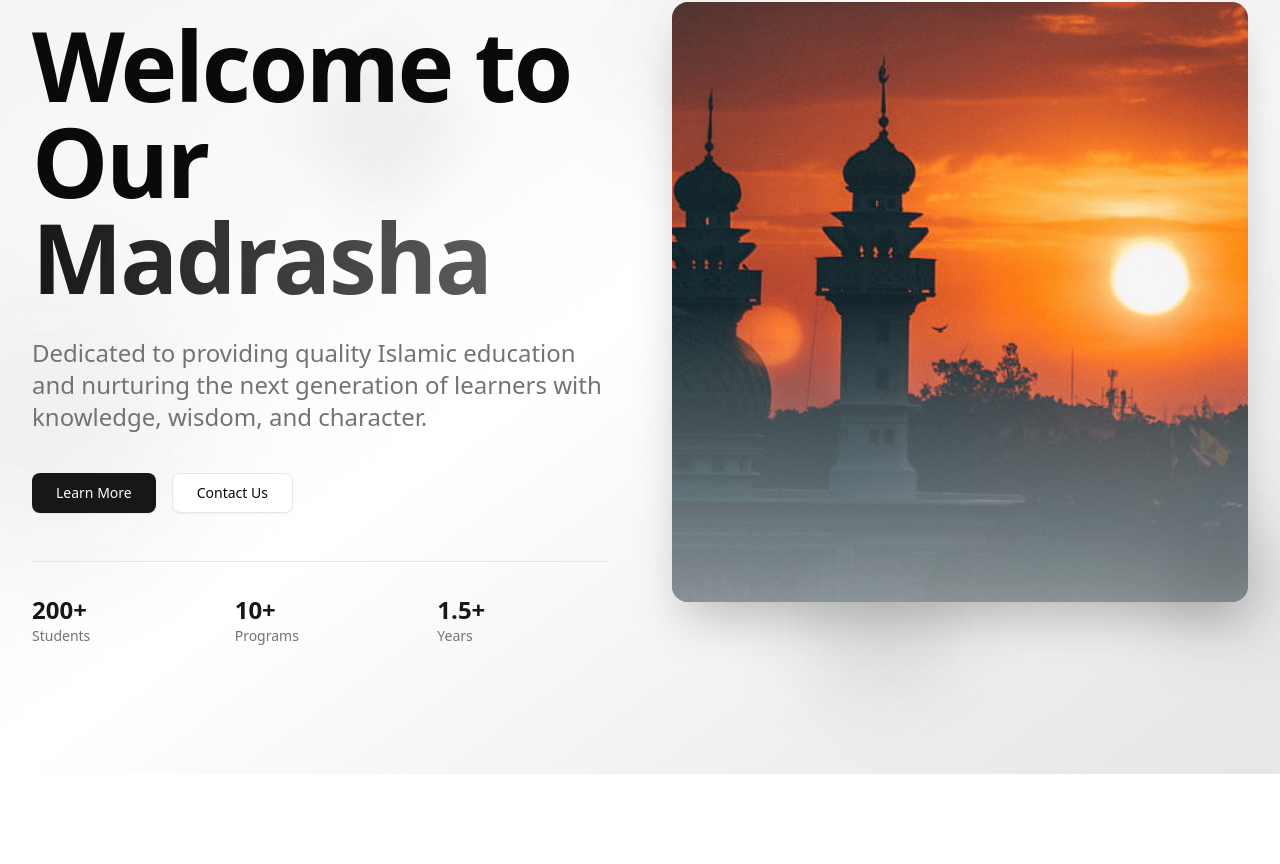
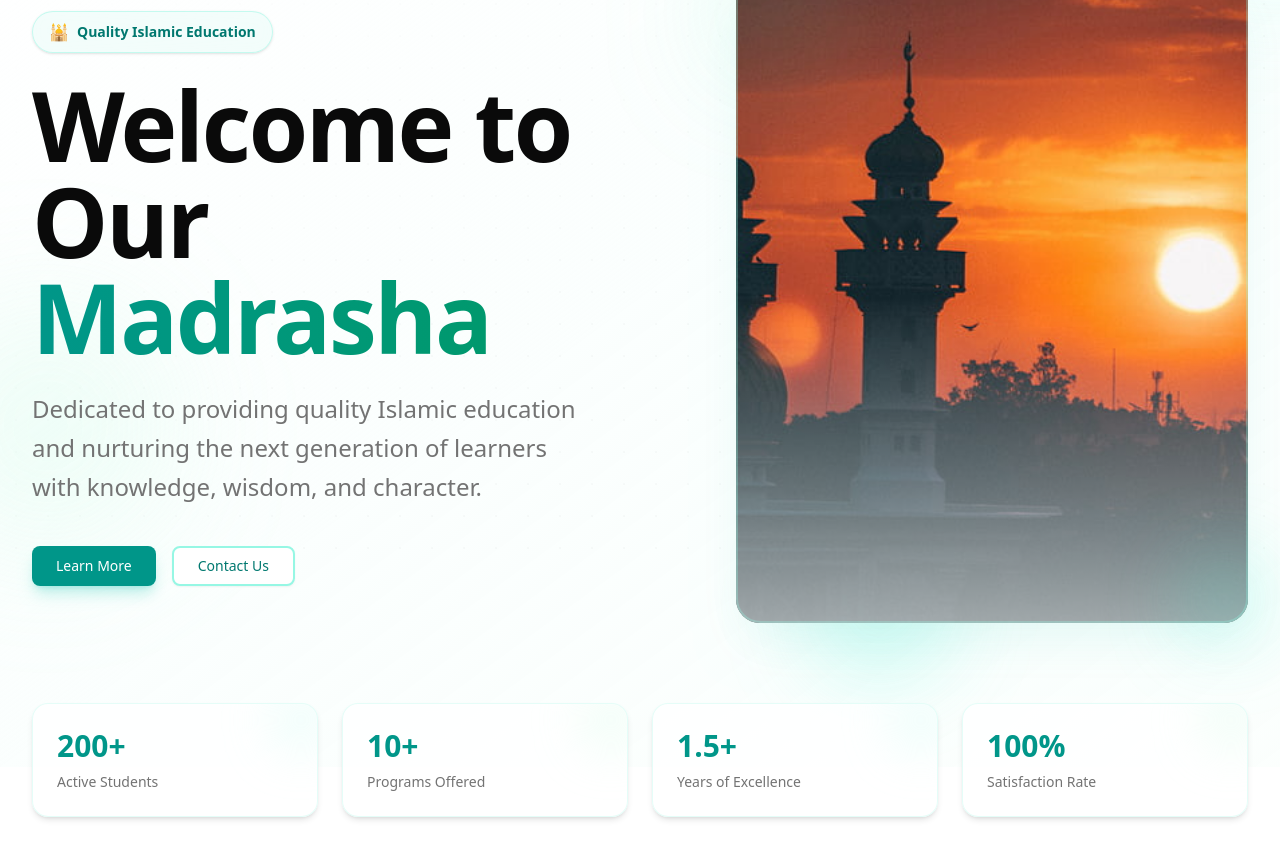
Before and after one commit to amJayem/madrasha-website, a SvelteKit app: page / in a window 1280 px wide. Shown: the part 236-1100 px from the top of the page. Built offline with nearby package versions, Linux system fonts and the light colour scheme.

Commit message:
style: update hero section

```diff
--- a/src/routes/+page.svelte
+++ b/src/routes/+page.svelte
@@ -4,11 +4,15 @@
 	import { assets, heroStats } from '$lib/data/content';
 	import { setupScrollAnimation } from '$lib/utils/scroll-animation';
 
+	let heroSection: HTMLElement;
+	let statsSection: HTMLElement;
 	let missionSection: HTMLElement;
 	let featuresSection: HTMLElement;
 	let ctaSection: HTMLElement;
 
 	onMount(() => {
+		if (heroSection) setupScrollAnimation(heroSection, { animation: 'fade', threshold: 0.2 });
+		if (statsSection) setupScrollAnimation(statsSection, { animation: 'slide-up', threshold: 0.1 });
 		if (missionSection) setupScrollAnimation(missionSection, { animation: 'slide-up' });
 		if (featuresSection) setupScrollAnimation(featuresSection, { animation: 'fade' });
 		if (ctaSection) setupScrollAnimation(ctaSection, { animation: 'slide-up' });
@@ -21,95 +25,90 @@
 </svelte:head>
 
 <!-- Hero Section -->
-<section class="relative overflow-hidden bg-linear-to-br from-primary/5 via-background to-primary/10 py-16 sm:py-24 lg:py-32">
+<section
+	bind:this={heroSection}
+	class="relative overflow-hidden bg-linear-to-br from-background via-teal-50/30 to-emerald-50/20 dark:from-background dark:via-teal-950/10 dark:to-emerald-950/5 py-20 sm:py-28 lg:py-36"
+>
+	<!-- Subtle Background Pattern -->
+	<div class="absolute inset-0 pattern-geometric opacity-40" aria-hidden="true"></div>
+
 	<!-- Decorative Background Elements -->
-	<div class="absolute inset-0 overflow-hidden">
+	<div class="absolute inset-0 overflow-hidden" aria-hidden="true">
 		<!-- Large Circle -->
 		<div
-			class="absolute -top-40 -right-40 h-80 w-80 rounded-full bg-primary/10 blur-3xl"
-			aria-hidden="true"
+			class="absolute -top-40 -right-40 h-80 w-80 rounded-full bg-teal-200/20 dark:bg-teal-900/20 blur-3xl"
 		></div>
 		<!-- Medium Circle -->
 		<div
-			class="absolute top-1/2 -left-20 h-64 w-64 rounded-full bg-primary/5 blur-3xl"
-			aria-hidden="true"
+			class="absolute top-1/2 -left-20 h-64 w-64 rounded-full bg-emerald-200/15 dark:bg-emerald-900/15 blur-3xl"
 		></div>
 		<!-- Small Circle -->
 		<div
-			class="absolute bottom-20 right-1/4 h-40 w-40 rounded-full bg-primary/10 blur-2xl"
-			aria-hidden="true"
-		></div>
-		<!-- Geometric Shapes -->
-		<div
-			class="absolute top-1/4 left-1/4 h-32 w-32 rotate-45 rounded-lg bg-primary/5 blur-xl"
-			aria-hidden="true"
+			class="absolute bottom-20 right-1/4 h-40 w-40 rounded-full bg-teal-300/20 dark:bg-teal-800/20 blur-2xl"
 		></div>
 	</div>
 
 	<div class="container relative mx-auto px-4 sm:px-6 lg:px-8">
-		<div class="grid grid-cols-1 gap-12 lg:grid-cols-2 lg:items-center lg:gap-16">
+		<div class="grid grid-cols-1 gap-12 lg:grid-cols-2 lg:items-center lg:gap-16 xl:gap-20">
 			<!-- Left Column: Text Content -->
 			<div class="text-center lg:text-left">
-				<!-- Badge/Highlight -->
-				<div class="mb-6 inline-flex items-center rounded-full bg-primary/10 px-4 py-2 text-sm font-medium text-primary">
-					<span class="mr-2">🕌</span>
-					Quality Islamic Education
+				<!-- Badge Above Headline -->
+				<div
+					class="mb-6 inline-flex items-center gap-2 rounded-full border border-teal-200/50 dark:border-teal-800/50 bg-teal-50/80 dark:bg-teal-950/30 px-4 py-2 text-sm font-semibold text-teal-700 dark:text-teal-300 shadow-sm backdrop-blur-sm"
+				>
+					<span class="text-base">🕌</span>
+					<span>Quality Islamic Education</span>
 				</div>
 
 				<!-- Main Heading -->
 				<h1
-					class="text-5xl font-bold tracking-tight text-foreground sm:text-6xl md:text-7xl lg:text-8xl"
+					class="text-4xl font-bold tracking-tight text-foreground sm:text-5xl md:text-6xl lg:text-7xl xl:text-8xl"
 				>
 					Welcome to Our
-					<span class="bg-linear-to-r from-primary to-primary/70 bg-clip-text text-transparent">
+					<span
+						class="block bg-linear-to-r from-teal-600 to-emerald-600 dark:from-teal-400 dark:to-emerald-400 bg-clip-text text-transparent"
+					>
 						Madrasha
 					</span>
 				</h1>
 
 				<!-- Subheading -->
-				<p class="mt-8 text-xl leading-8 text-muted-foreground sm:text-2xl">
+				<p
+					class="mt-6 text-lg leading-relaxed text-muted-foreground sm:text-xl md:text-2xl lg:max-w-2xl"
+				>
 					Dedicated to providing quality Islamic education and nurturing the next generation of
 					learners with knowledge, wisdom, and character.
 				</p>
 
 				<!-- CTA Buttons -->
-				<div class="mt-10 flex flex-col items-center gap-4 sm:flex-row sm:justify-center lg:justify-start">
-					<Button href="/about" size="lg" class="w-full sm:w-auto">
+				<div
+					class="mt-10 flex flex-col items-center gap-4 sm:flex-row sm:justify-center lg:justify-start"
+				>
+					<Button
+						href="/about"
+						size="lg"
+						class="w-full sm:w-auto bg-teal-600 hover:bg-teal-700 dark:bg-teal-500 dark:hover:bg-teal-600 text-white shadow-lg shadow-teal-500/25 hover:shadow-xl hover:shadow-teal-500/30 transition-all duration-300"
+					>
 						Learn More
 					</Button>
-					<Button href="/contact" variant="outline" size="lg" class="w-full sm:w-auto">
+					<Button
+						href="/contact"
+						variant="outline"
+						size="lg"
+						class="w-full sm:w-auto border-2 border-teal-200 dark:border-teal-800 text-teal-700 dark:text-teal-300 hover:bg-teal-50 dark:hover:bg-teal-950/30 hover:border-teal-300 dark:hover:border-teal-700 transition-all duration-300"
+					>
 						Contact Us
 					</Button>
 				</div>
-
-				<!-- Quick Stats (Optional) -->
-				<div class="mt-12 grid grid-cols-3 gap-8 border-t border-border pt-8">
-					<div>
-						<div class="text-2xl font-bold text-primary">{heroStats.students}</div>
-						<div class="text-sm text-muted-foreground">Students</div>
-					</div>
-					<div>
-						<div class="text-2xl font-bold text-primary">{heroStats.programs}</div>
-						<div class="text-sm text-muted-foreground">Programs</div>
-					</div>
-					<div>
-						<div class="text-2xl font-bold text-primary">{heroStats.years}</div>
-						<div class="text-sm text-muted-foreground">Years</div>
-					</div>
-				</div>
 			</div>
 
-			<!-- Right Column: Illustration/Image -->
+			<!-- Right Column: Image/Pattern -->
 			<div class="relative flex items-center justify-center lg:justify-end">
 				<!-- Decorative Frame -->
-				<div class="relative">
+				<div class="relative w-full max-w-lg">
 					<!-- Main Image Container -->
 					<div
-						class="relative h-[400px] w-full overflow-hidden rounded-2xl bg-linear-to-br from-primary/20 to-primary/5 shadow-2xl sm:h-[500px] lg:h-[600px]"
-					>
-						<!-- Placeholder for image - replace with actual image -->
-						<div
-							class="flex h-full w-full items-center justify-center bg-linear-to-br from-primary/10 via-primary/5 to-background"
+						class="relative h-[400px] w-full overflow-hidden rounded-3xl bg-linear-to-br from-teal-100/50 to-emerald-100/50 dark:from-teal-900/30 dark:to-emerald-900/30 shadow-2xl shadow-teal-500/10 sm:h-[500px] lg:h-[600px] xl:h-[650px]"
 					>
 						<!-- Hero Image -->
 						<img
@@ -118,24 +117,90 @@
 							class="h-full w-full object-cover"
 							loading="eager"
 						/>
-						</div>
 
 						<!-- Overlay Gradient -->
 						<div
-							class="absolute inset-0 bg-linear-to-t from-background/50 via-transparent to-transparent"
+							class="absolute inset-0 bg-linear-to-t from-background/60 via-transparent to-transparent"
+						></div>
+
+						<!-- Decorative Border Glow -->
+						<div
+							class="absolute inset-0 rounded-3xl border-2 border-teal-200/30 dark:border-teal-800/30"
 						></div>
 					</div>
 
-					<!-- Decorative Accent -->
+					<!-- Decorative Accent Elements -->
 					<div
-						class="absolute -bottom-6 -right-6 h-24 w-24 rounded-full bg-primary/20 blur-2xl"
+						class="absolute -bottom-4 -right-4 h-20 w-20 rounded-full bg-teal-300/30 dark:bg-teal-700/30 blur-2xl"
 						aria-hidden="true"
 					></div>
 					<div
-						class="absolute -top-6 -left-6 h-32 w-32 rounded-full bg-primary/10 blur-3xl"
+						class="absolute -top-4 -left-4 h-28 w-28 rounded-full bg-emerald-300/20 dark:bg-emerald-700/20 blur-3xl"
 						aria-hidden="true"
 					></div>
 				</div>
+			</div>
+		</div>
+	</div>
+</section>
+
+<!-- Stats Section -->
+<section
+	bind:this={statsSection}
+	class="relative -mt-8 mb-8 sm:-mt-12 sm:mb-12 lg:-mt-16 lg:mb-16"
+>
+	<div class="container mx-auto px-4 sm:px-6 lg:px-8">
+		<div class="grid grid-cols-1 gap-6 sm:grid-cols-2 lg:grid-cols-4">
+			<!-- Stat Card 1 -->
+			<div
+				class="group relative overflow-hidden rounded-2xl border border-teal-100/50 dark:border-teal-900/50 bg-card/80 dark:bg-card/60 p-6 shadow-md backdrop-blur-sm transition-all duration-300 hover:border-teal-200 dark:hover:border-teal-800 hover:shadow-lg hover:shadow-teal-500/10 hover:-translate-y-1"
+			>
+				<div class="text-3xl font-bold text-teal-600 dark:text-teal-400">{heroStats.students}</div>
+				<div class="mt-2 text-sm font-medium text-muted-foreground">Active Students</div>
+				<!-- Decorative accent -->
+				<div
+					class="absolute -right-4 -top-4 h-16 w-16 rounded-full bg-teal-100/30 dark:bg-teal-900/30 blur-xl"
+					aria-hidden="true"
+				></div>
+			</div>
+
+			<!-- Stat Card 2 -->
+			<div
+				class="group relative overflow-hidden rounded-2xl border border-teal-100/50 dark:border-teal-900/50 bg-card/80 dark:bg-card/60 p-6 shadow-md backdrop-blur-sm transition-all duration-300 hover:border-teal-200 dark:hover:border-teal-800 hover:shadow-lg hover:shadow-teal-500/10 hover:-translate-y-1"
+			>
+				<div class="text-3xl font-bold text-teal-600 dark:text-teal-400">{heroStats.programs}</div>
+				<div class="mt-2 text-sm font-medium text-muted-foreground">Programs Offered</div>
+				<!-- Decorative accent -->
+				<div
+					class="absolute -right-4 -top-4 h-16 w-16 rounded-full bg-emerald-100/30 dark:bg-emerald-900/30 blur-xl"
+					aria-hidden="true"
+				></div>
+			</div>
+
+			<!-- Stat Card 3 -->
+			<div
+				class="group relative overflow-hidden rounded-2xl border border-teal-100/50 dark:border-teal-900/50 bg-card/80 dark:bg-card/60 p-6 shadow-md backdrop-blur-sm transition-all duration-300 hover:border-teal-200 dark:hover:border-teal-800 hover:shadow-lg hover:shadow-teal-500/10 hover:-translate-y-1"
+			>
+				<div class="text-3xl font-bold text-teal-600 dark:text-teal-400">{heroStats.years}</div>
+				<div class="mt-2 text-sm font-medium text-muted-foreground">Years of Excellence</div>
+				<!-- Decorative accent -->
+				<div
+					class="absolute -right-4 -top-4 h-16 w-16 rounded-full bg-teal-100/30 dark:bg-teal-900/30 blur-xl"
+					aria-hidden="true"
+				></div>
+			</div>
+
+			<!-- Stat Card 4 -->
+			<div
+				class="group relative overflow-hidden rounded-2xl border border-teal-100/50 dark:border-teal-900/50 bg-card/80 dark:bg-card/60 p-6 shadow-md backdrop-blur-sm transition-all duration-300 hover:border-teal-200 dark:hover:border-teal-800 hover:shadow-lg hover:shadow-teal-500/10 hover:-translate-y-1"
+			>
+				<div class="text-3xl font-bold text-teal-600 dark:text-teal-400">100%</div>
+				<div class="mt-2 text-sm font-medium text-muted-foreground">Satisfaction Rate</div>
+				<!-- Decorative accent -->
+				<div
+					class="absolute -right-4 -top-4 h-16 w-16 rounded-full bg-emerald-100/30 dark:bg-emerald-900/30 blur-xl"
+					aria-hidden="true"
+				></div>
 			</div>
 		</div>
 	</div>
```
Lines whose indentation alone changed are shown as unchanged.
